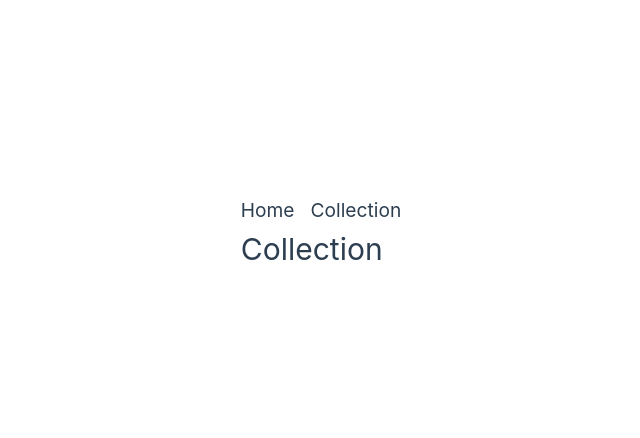
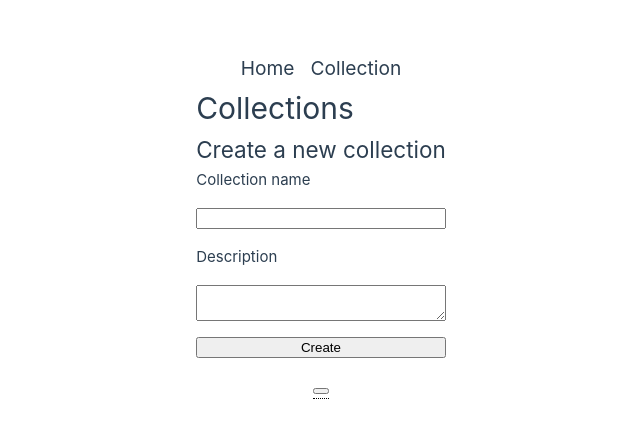
Before and after one commit to Cel-shading/vuejs3learning, a Vue app in the folder learning/: page /collection in a window 1280 px wide. Shown: the part 166-604 px from the top of the page, without its empty margins (319-959 px from the left). Built offline with nearby package versions, Linux system fonts and the light colour scheme.

Commit message:
add collection creation

```diff
--- a/learning/package.json
+++ b/learning/package.json
@@ -15,6 +15,7 @@
   },
   "dependencies": {
     "@vueuse/core": "^10.7.1",
+    "axios": "^1.6.5",
     "pinia": "^2.1.7",
     "vue": "^3.3.11",
     "vue-router": "^4.2.5"
--- /dev/null
+++ b/learning/src/components/CollectionCreation.vue
@@ -0,0 +1,55 @@
+<script setup lang="ts">
+import type Collection from '@/models/Collection'
+import { useCollectionStore } from '@/stores/collection'
+import { ref } from 'vue'
+
+const collectionStore = useCollectionStore()
+
+const { addCollection } = collectionStore
+const name = ref('')
+const description = ref('')
+
+const getMaxId = (collection: Collection[]) => {
+  let maxId = 0
+  for (let i = 0; i < collection.length; i++) {
+    if (collection[i].id > maxId) {
+      maxId = collection[i].id
+    }
+  }
+  return maxId as number
+}
+const newCollection = ref<Collection>({
+  id: getMaxId(collectionStore.collections) + 1,
+  name: '',
+  description: '',
+  pokemons: []
+})
+
+const submitForm = () => {
+  newCollection.value.description = description.value
+  newCollection.value.name = name.value
+  addCollection(newCollection.value)
+  name.value = ''
+  description.value = ''
+  console.log(collectionStore.collections)
+}
+</script>
+
+<template>
+  <h2>Create a new collection</h2>
+  <form @submit.prevent="submitForm()">
+    <label for="collectionName">Collection name</label>
+    <input type="text" id="collectionName" v-model="name" required />
+    <label for="collectionDescription">Description</label>
+    <textarea type="text" v-model="description" id="collectionDescription"> </textarea>
+    <button type="submit">Create</button>
+  </form>
+</template>
+
+<style scoped>
+form {
+  display: flex;
+  flex-direction: column;
+  gap: 1rem;
+}
+</style>
--- /dev/null
+++ b/learning/src/models/Collection.ts
@@ -0,0 +1,8 @@
+import type Pokemon from './Pokemon'
+
+export default interface Collection {
+  id: number
+  name: string
+  description: string
+  pokemon: Pokemon[]
+}
--- /dev/null
+++ b/learning/src/stores/collection.ts
@@ -0,0 +1,26 @@
+import type Pokemon from '@/models/Pokemon'
+import { ref } from 'vue'
+import { defineStore } from 'pinia'
+import type Collection from '@/models/Collection'
+
+export const useCollectionStore = defineStore('collection', () => {
+  const collections = ref<Collection[]>([])
+
+  const addCollection = (newCollection: Collection) => {
+    collections.value.push(newCollection)
+  }
+
+  const addPokemonToCollection = (collectionIndex: number, pokemon: Pokemon) => {
+    if (collectionIndex >= 0 && collectionIndex < collections.value.length) {
+      collections.value[collectionIndex].pokemon.push(pokemon)
+    }
+  }
+
+  const removePokemonFromCollection = (collectionIndex: number, pokemonIndex: number) => {
+    if (collectionIndex >= 0 && collectionIndex < collections.value.length) {
+      collections.value[collectionIndex].pokemon.splice(pokemonIndex, 1)
+    }
+  }
+
+  return { collections, addCollection, addPokemonToCollection, removePokemonFromCollection }
+})
--- a/learning/src/views/Collection.vue
+++ b/learning/src/views/Collection.vue
@@ -1,8 +1,60 @@
 <script setup lang="ts">
+import { useCollectionStore } from '@/stores/collection'
+import { storeToRefs } from 'pinia'
+import { ref } from 'vue'
+import PokemonCard from '@/components/PokemonCard.vue'
+import CollectionCreation from '@/components/CollectionCreation.vue'
+import Collection from '@/models/Collection'
 
+const collectionStore = useCollectionStore()
+const { addPokemon, removePokemonFromCollection, addCollection } = collectionStore
+const { ...collection } = storeToRefs(collectionStore)
+const newCollectionName = ref<string>('')
+const selectedCollection = ref<Collection>()
+console.log(collection)
 </script>
 
+<template>
+  <h1>Collections</h1>
+  <CollectionCreation />
+  <main>
+    <div class="collection-list">
+      <span v-for="element in collection" :key="element.id">
+        <div class="tooltip">
+          <button @click="selectedCollection = element">{{ element.name }}</button>
+          <span class="tooltiptext">{{ element.description }}</span>
+        </div>
+      </span>
+    </div>
+    <!-- <div class="pokemon-list">
+      <span v-for="pokemon in selectedCollection" :key="pokemon.pokedexId">
+        <span v-if="pokemon.pokedexId > 0">
+          <PokemonCard :data="pokemon" />
+          <button @click="removePokemonFromCollection(pokemon.pokedexId)">Remove</button>
+        </span>
+      </span>
+    </div> -->
+  </main>
+</template>
 
-<template>
-    <h1>Collection</h1>
-</template>
+<style scoped>
+.tooltip {
+  position: relative;
+  display: inline-block;
+  border-bottom: 1px dotted black;
+}
+.collection-list {
+  display: flex;
+  flex-wrap: wrap;
+  justify-content: center;
+  gap: 1rem;
+  margin: 1rem;
+}
+.pokemon-list {
+  display: flex;
+  flex-wrap: wrap;
+  justify-content: center;
+  gap: 1rem;
+  margin: 1rem;
+}
+</style>
--- a/learning/src/views/HomeView.vue
+++ b/learning/src/views/HomeView.vue
@@ -16,11 +16,11 @@ console.log(loading, error, getPokemon)
     <!-- in flex zone where the card cannot be shorter than the image-->
     <div class="pokemon-list">
       <span v-for="pokemon in getPokemon" :key="pokemon.pokedexId">
-        <span v-if="pokemon.pokedexId>0">
-          <PokemonCard :data="pokemon" />
-        </span>
+      <span v-if="pokemon.pokedexId>0">
+        <PokemonCard :data="pokemon" />
       </span>
-    </div>
+    </span>
+</div>
   </main>
 </template>
 
```
Also changed, not shown: 1 other file (tests, documents, lock files or other folders).
